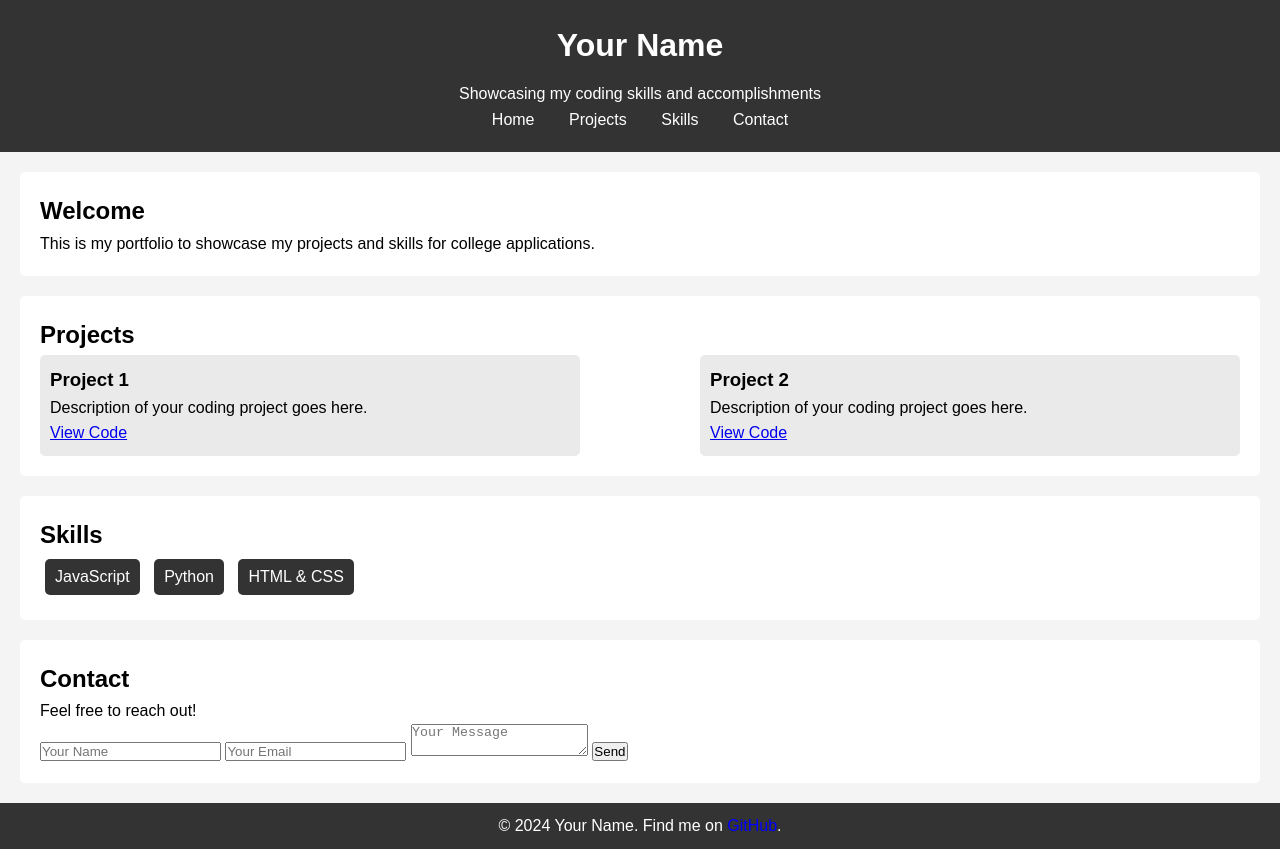
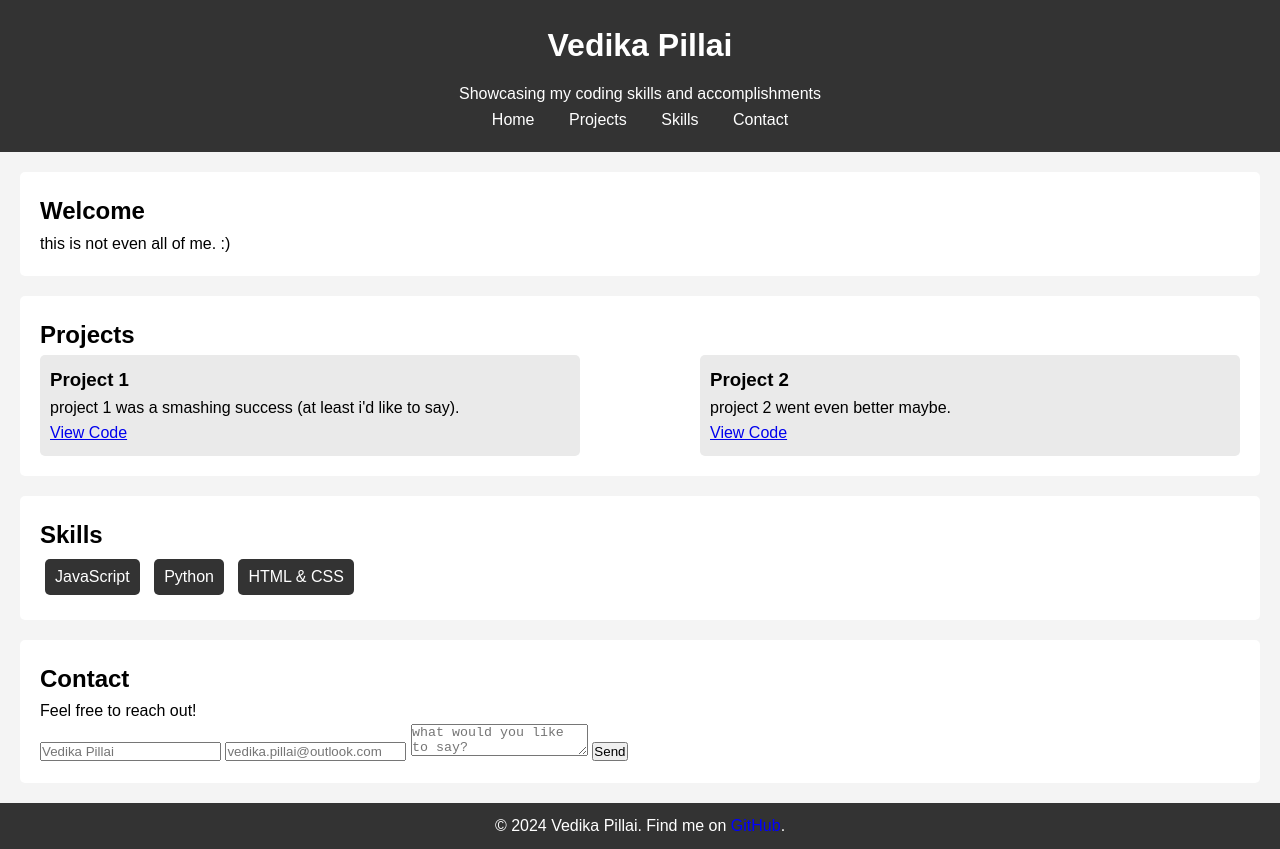
Before and after one commit to vedika-vs-BSoD/vedika-vs-BSoD.github.io, a plain HTML site: page index.html in a window 1280 px wide. Drawn offline with Linux system fonts and the light colour scheme; a script that the page names is missing.

Commit message:
Update index.html

```diff
--- a/index.html
+++ b/index.html
@@ -9,7 +9,7 @@
 </head>
 <body>
     <header>
-        <h1>Your Name</h1>
+        <h1>Vedika Pillai</h1>
         <p>Showcasing my coding skills and accomplishments</p>
         <nav>
             <ul>
@@ -23,7 +23,7 @@
 
     <section id="home">
         <h2>Welcome</h2>
-        <p>This is my portfolio to showcase my projects and skills for college applications.</p>
+        <p>this is not even all of me. :)</p>
     </section>
 
     <section id="projects">
@@ -32,12 +32,12 @@
             <!-- Add your project details here -->
             <div class="project">
                 <h3>Project 1</h3>
-                <p>Description of your coding project goes here.</p>
+                <p>project 1 was a smashing success (at least i'd like to say).</p>
                 <a href="#">View Code</a>
             </div>
             <div class="project">
                 <h3>Project 2</h3>
-                <p>Description of your coding project goes here.</p>
+                <p>project 2 went even better maybe.</p>
                 <a href="#">View Code</a>
             </div>
         </div>
@@ -57,15 +57,15 @@
         <h2>Contact</h2>
         <p>Feel free to reach out!</p>
         <form>
-            <input type="text" placeholder="Your Name" required>
-            <input type="email" placeholder="Your Email" required>
-            <textarea placeholder="Your Message" required></textarea>
-            <button type="submit">Send</button>
+            <input type="text" placeholder="Vedika Pillai" required>
+            <input type="email" placeholder="vedika.pillai@outlook.com" required>
+            <textarea placeholder="what would you like to say?" required></textarea>
+            <button type="send it off">Send</button>
         </form>
     </section>
 
     <footer>
-        <p>&copy; 2024 Your Name. Find me on <a href="https://github.com/yourprofile" target="_blank">GitHub</a>.</p>
+        <p>&copy; 2024 Vedika Pillai. Find me on <a href="https://github.com/vedika-vs-BSoD" target="_blank">GitHub</a>.</p>
     </footer>
 
     <script src="js/script.js"></script>
```
